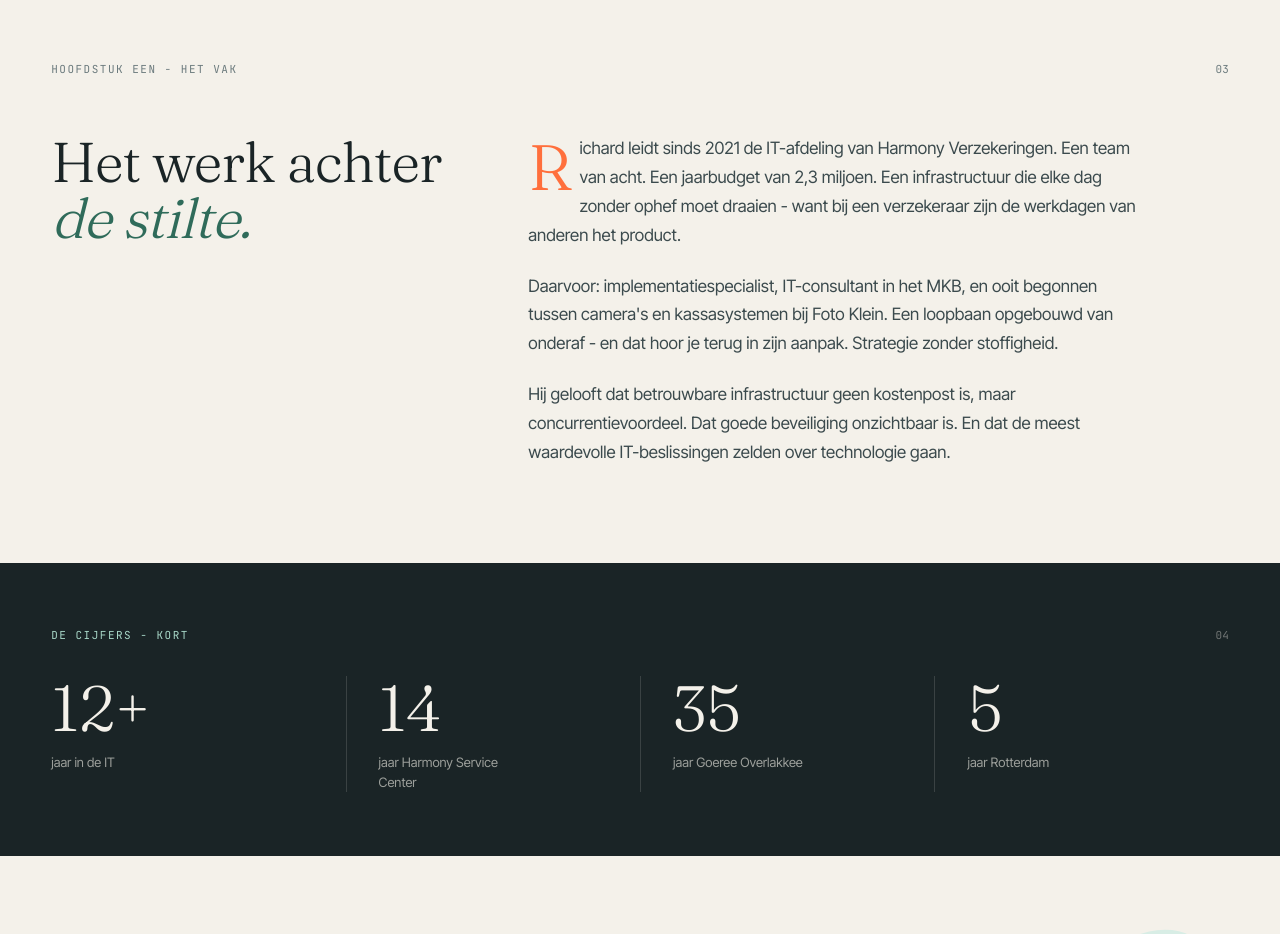
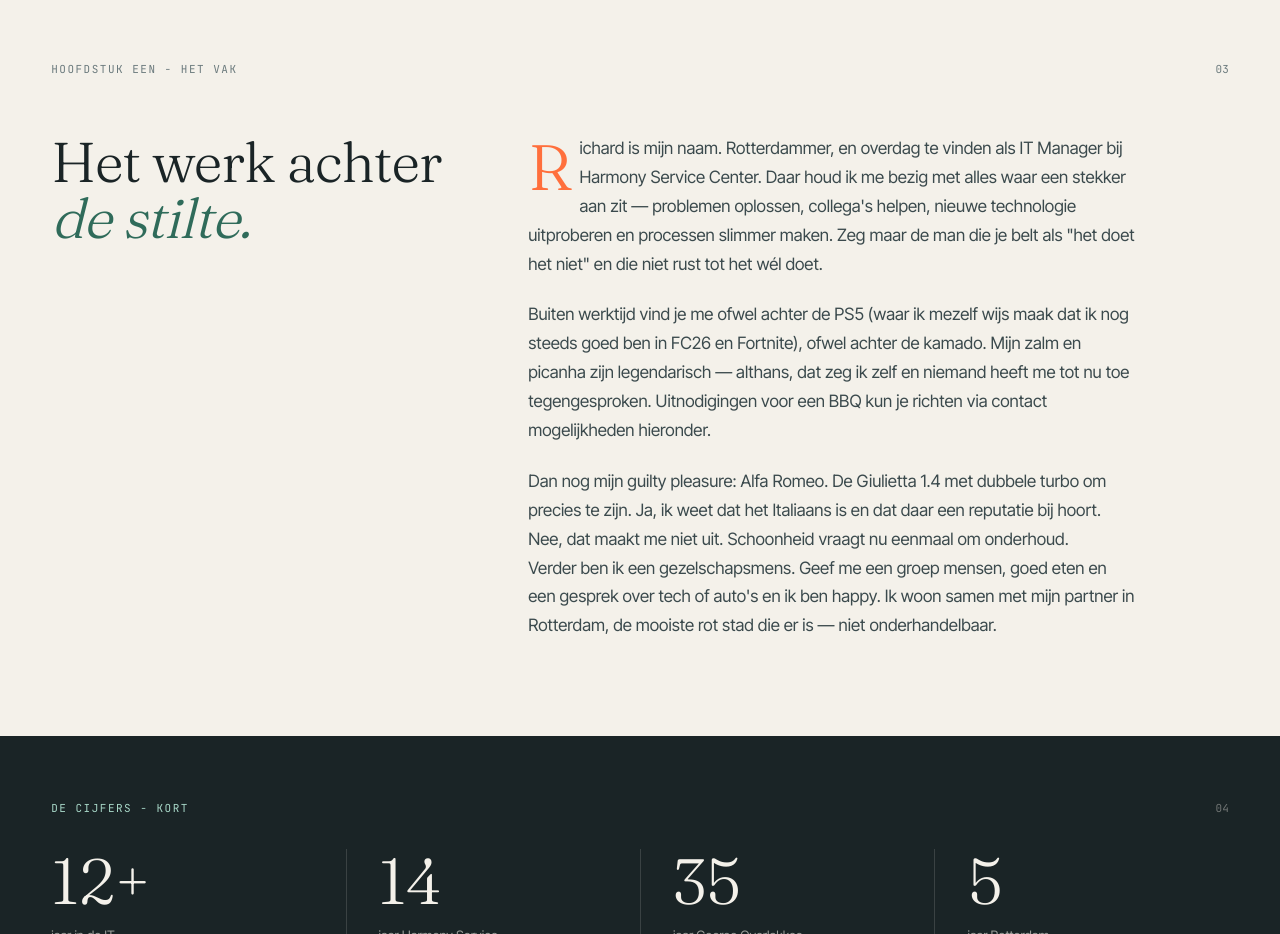
Before and after one commit to RichardMusters/personal-website, a Next.js app: page / in a window 1280 px wide. Shown: the part 1000-1934 px from the top of the page. Built offline with nearby package versions, Linux system fonts and the light colour scheme.

Commit message:
Add website components

```diff
--- a/app/components/editorial/Sections.tsx
+++ b/app/components/editorial/Sections.tsx
@@ -207,22 +207,31 @@ export function EdAbout() {
         <div className={styles.aboutBody}>
           <p style={{ margin: "0 0 22px" }}>
             <span className={styles.dropcap} style={editorialStyles.serif}>R</span>
-            ichard leidt sinds 2021 de IT-afdeling van Harmony Verzekeringen.
-            Een team van acht. Een jaarbudget van 2,3 miljoen. Een infrastructuur
-            die elke dag zonder ophef moet draaien - want bij een verzekeraar
-            zijn de werkdagen van anderen het product.
+            ichard is mijn naam.
+            Rotterdammer, en overdag te vinden als IT Manager bij Harmony Service Center.
+            Daar houd ik me bezig met alles waar een stekker aan zit — problemen oplossen,
+            collega's helpen, nieuwe technologie uitproberen en processen slimmer maken.
+            Zeg maar de man die je belt als "het doet het niet" en die niet rust tot het wél doet.
           </p>
           <p style={{ margin: "0 0 22px" }}>
-            Daarvoor: implementatiespecialist, IT-consultant in het MKB, en
-            ooit begonnen tussen camera&apos;s en kassasystemen bij Foto Klein.
-            Een loopbaan opgebouwd van onderaf - en dat hoor je terug in
-            zijn aanpak. Strategie zonder stoffigheid.
+            Buiten werktijd vind je me ofwel achter de PS5 (waar ik mezelf wijs maak dat ik nog
+            steeds goed ben in FC26 en Fortnite), ofwel achter de kamado. Mijn zalm en picanha
+            zijn legendarisch — althans, dat zeg ik zelf en niemand heeft me tot nu toe
+            tegengesproken. Uitnodigingen voor een BBQ kun je richten via contact mogelijkheden hieronder.
           </p>
           <p style={{ margin: 0 }}>
-            Hij gelooft dat betrouwbare infrastructuur geen kostenpost is,
-            maar concurrentievoordeel. Dat goede beveiliging onzichtbaar is.
-            En dat de meest waardevolle IT-beslissingen zelden over technologie gaan.
+            Dan nog mijn guilty pleasure: Alfa Romeo. De Giulietta 1.4 met dubbele turbo om precies
+             te zijn. Ja, ik weet dat het Italiaans is en dat daar een reputatie bij hoort. Nee,
+             dat maakt me niet uit. Schoonheid vraagt nu eenmaal om onderhoud.
           </p>
+           <p style={{ margin: 0 }}>
+            Verder ben ik een gezelschapsmens. Geef me een groep mensen, goed eten en een gesprek
+            over tech of auto's en ik ben happy. Ik woon samen met mijn partner in Rotterdam, de
+            mooiste rot stad die er is — niet onderhandelbaar.
+          </p>
+
+
+
         </div>
       </div>
     </section>
```
